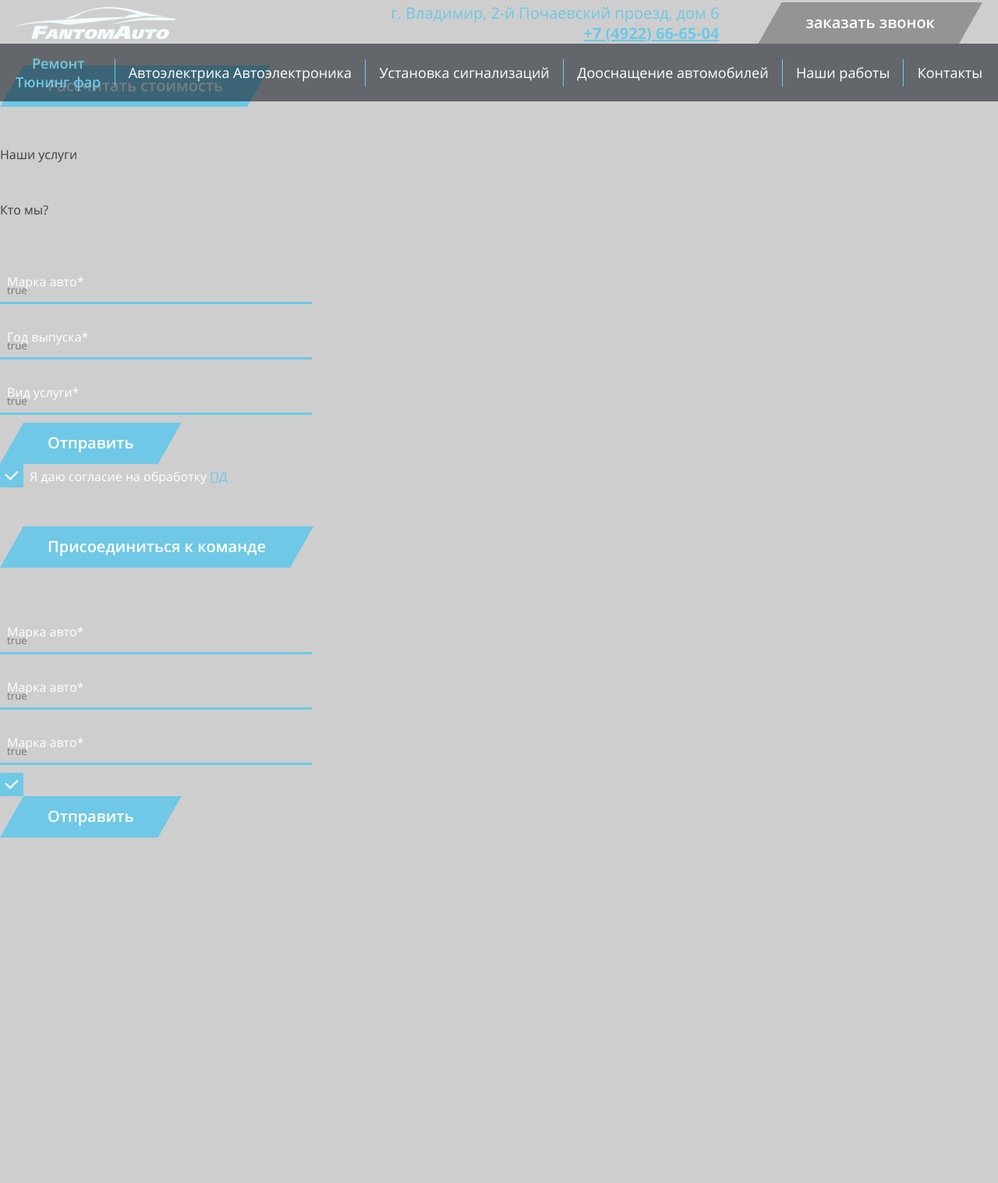
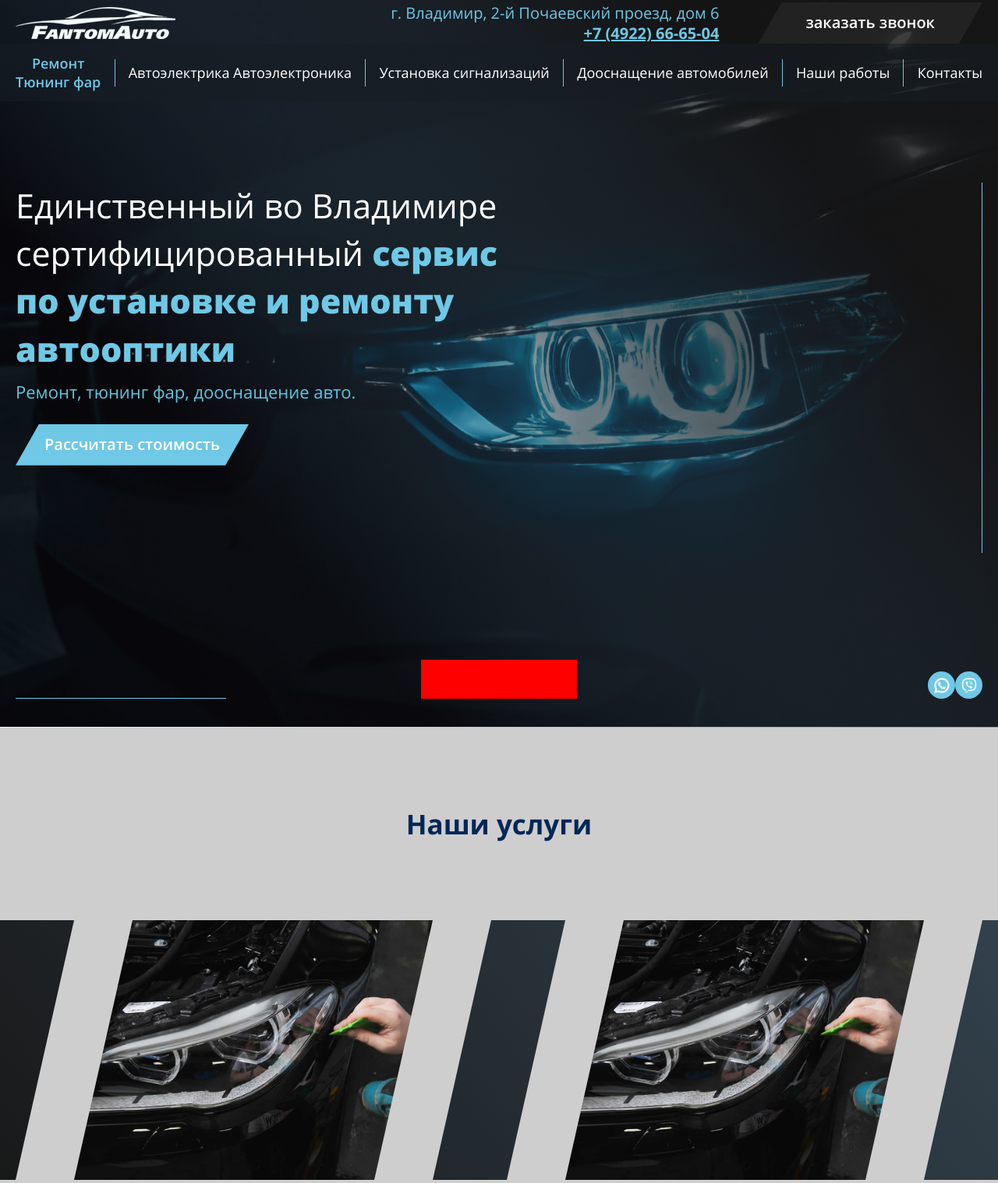
Before and after one commit to RamlooooJy/autoservice, a website built with webpack: page index.html in a window 1280 px wide. Shown: the part 16-1533 px from the top of the page at 78% size. Before the commit the page ends 1140 px from the top, so only its background shows below. Built offline with nearby package versions, Linux system fonts and the light colour scheme.

Commit message:
services include

```diff
--- a/index.html
+++ b/index.html
@@ -62,50 +62,54 @@
         <!--    BANNER SLIDER     -->
         <div class="slider">
             <div class="banner-item">
-                <div class="banner-item-title"></div>
-                <div class="banner-item-description"></div>
-                <div class="button-container banner-item-button">
+                <div class="banner-item-content">
+                    <h1 class="banner-item-content-title">
+                        Единственный во Владимире сертифицированный <span>сервис по установке и ремонту автооптики</span>
+                    </h1>
+                    <div class="banner-item-content-description">
+                        Ремонт, тюнинг фар, дооснащение авто.
+                    </div>
+                    <div class="button-container banner-item-content-button">
                         <button class="button">Рассчитать стоимость</button>
                     </div>
                 </div>
             </div>
+        </div>
         <!--    END OF BANNER SLIDER     -->
-
-        <div class="banner-nav">
+        <div class="banner-utils">
+            <div class="banner-utils-nav">
                 <!-- кнопки слайдера-->
             </div>
             <!--    LINKS     -->
-        <div class="banner-links">
-            <div class="banner-links-item"></div>
+            <div class="banner-utils-links">
+                <div class="social-link social-link-whats banner-utils-links-item"></div>
+                <div class="social-link social-link-viber banner-utils-links-item"></div>
             </div>
             <!--    END OF LINKS     -->
         </div>
 
+    </div>
+
     <!--    БЛОК УСЛУГ     -->
     <div class="section services">
-        <div class="section-title">Наши услуги</div>
+        <h2 class="section-title">Наши услуги</h2>
         <div class="services-block">
-            <div class="services-block-items">
-                <div class="services-block-items-item">
-                    <div class="services-block-items-item-photo"></div>
-                    <div class="services-block-items-item-title"></div>
-                    <div class="services-block-items-item-mini"></div>
+            <div class="services-block">
+                <div class="services-block-row">
+                    <div class="services-block-row-container">
+                        <div class="services-block-row-container-item">
+                            <div class="services-block-row-container-item-photo"></div>
+                            <div class="services-block-row-container-item-title"></div>
+                            <div class="services-block-row-container-item-mini"></div>
                         </div>
-                <div class="services-block-items-item">
-                    <div class="services-block-items-item-photo"></div>
-                    <div class="services-block-items-item-title"></div>
-                    <div class="services-block-items-item-mini"></div>
+                        <div class="services-block-row-container-item">
+                            <div class="services-block-row-container-item-photo"></div>
+                            <div class="services-block-row-container-item-title"></div>
+                            <div class="services-block-row-container-item-mini"></div>
                         </div>
-                <div class="services-block-items-item">
-                    <div class="services-block-items-item-photo"></div>
-                    <div class="services-block-items-item-title"></div>
-                    <div class="services-block-items-item-mini"></div>
                     </div>
-                <div class="services-block-items-item">
-                    <div class="services-block-items-item-photo"></div>
-                    <div class="services-block-items-item-title"></div>
-                    <div class="services-block-items-item-mini"></div>
                 </div>
+
             </div>
         </div>
     </div>
@@ -129,7 +133,7 @@
 
     <!--    БЛОК ПРЕИМУЩЕСТВА     -->
     <div class="section advantages">
-        <div class="section-title"></div>
+        <h2 class="section-title"></h2>
         <div class="advantages-container">
             <div class="advantages-container-row">
                 <div class="advantages-container-row-item">
@@ -219,7 +223,7 @@
     <!--    БЛОК ФОРМА     -->
 
     <div class="section people">
-        <div class="section-title"></div>
+        <h2 class="section-title"></h2>
         <div class="people-container">
             <div class="people-container-card">
                 <div class="people-container-card-image"></div>
@@ -243,7 +247,7 @@
     </div>
 
     <div class="section works">
-        <div class="section-title"></div>
+        <h2 class="section-title"></h2>
 
         <div class="works-container">
             <div class="works-container-navigation">
--- a/src/less/mainStyles.less
+++ b/src/less/mainStyles.less
@@ -15,7 +15,9 @@
 @Black10: rgba(11, 15, 16, 0.9);
 @footer: #2D4247;
 
-@gradient1: linear-gradient(228.74deg, #181818 -3.16%, rgba(108, 187, 244, 0) 101.82%), #242424;
+@space-around-block: 200px;
+
+@gradient1: linear-gradient(51.27deg, #181818 -2.95%, rgba(108, 187, 244, .2) 102.82%), #242424;
 @gradient2: linear-gradient(247.03deg, #181818 -5.42%, rgba(108, 187, 244, 0) 99.3%);
 
 .mobile () {
@@ -58,6 +60,13 @@
   max-width: @container;
 }
 
+
+.bgCover() {
+  background-repeat: no-repeat;
+  background-size: cover;
+  background-position: center;
+}
+
 .burger {
   @burger-size: 15px;
   cursor: pointer;
@@ -67,6 +76,7 @@
   height: 9px;
   transition: 300ms ease;
   padding: 5px;
+
   &-item {
     transition: 300ms ease;
     position: absolute;
@@ -75,20 +85,25 @@
     height: 1px;
     background: @blue;
   }
+
   &-item:first-child {
     top: 5px;
   }
+
   &-item:last-child {
     top: calc(100% - 4px);
   }
+
   &_active {
     .burger-item:nth-child(2) {
       opacity: 0;
     }
+
     .burger-item:first-child {
       transform: rotate(45deg);
       top: 50%;
     }
+
     .burger-item:last-child {
       transform: rotate(-45deg);
       top: 50%
@@ -108,7 +123,7 @@ a {
   color: #fff;
   font-weight: 600;
   font-size: 20px;
-  padding: 12px 61px 18px;
+  padding: 12px 37px 18px;
   clip-path: polygon(30px 0%, 100% 0%, calc(100% - 30px) 100%, 0% 100%);
   border: none;
   cursor: pointer;
@@ -121,6 +136,7 @@ a {
   &-light {
     background: rgba(58, 57, 57, 0.38);
     overflow: hidden;
+
     &:hover {
       background: rgba(58, 57, 57, 0.58);
     }
@@ -252,8 +268,56 @@ a {
   }
 }
 
+.social-link {
+  width: 35px;
+  height: 35px;
+  background-color: @blue;
+  border-radius: 50%;
+  background-size: 20px;
+  background-repeat: no-repeat;
+  background-position: center;
+
+  &-whats {
+    background-image: url("../assets/img/whts.png");
+  }
+
+  &-viber {
+    background-image: url("../assets/img/viber.png");
+  }
+}
+
+// blocks
+.flex() {
+  display: flex;
+}
+
+.flex-col() {
+  .flex();
+  flex-direction: column;
+}
+
+.flex-between() {
+  .flex();
+  justify-content: space-between;
+}
+
+.flex-between-align() {
+  .flex-between();
+  align-items: center;
+}
+
+.banner {
+  margin-bottom: calc(@space-around-block / 2);
+}
 .section {
-  margin: 50px 0;
+  margin-bottom: @space-around-block;
+  &-title {
+    font-weight: 700;
+    font-size: 35px;
+    color: @fontColor;
+    text-align: center;
+    margin-bottom: 100px;
+  }
 }
 
 
--- a/src/less/style.less
+++ b/src/less/style.less
@@ -7,33 +7,11 @@
 @headerMobile: 40px;
 @headerHeight: 70px;
 
+
 .default();
 
-@bannerBackground: linear-gradient(247.03deg,
-  rgba(24, 24, 24, 0.6) -5.42%,
-rgba(108, 187, 244, 0) 99.3%),
-url(../assets/farras-naufal-cMj0ynTWlvc-unsplash.jpg);
-
-
-// blocks
-.flex() {
-  display: flex;
-}
-
-.flex-col() {
-  .flex();
-  flex-direction: column;
-}
-
-.flex-between() {
-  .flex();
-  justify-content: space-between;
-}
-
-.flex-between-align() {
-  .flex-between();
-  align-items: center;
-}
+@bannerGradient: linear-gradient(247.03deg, rgba(24, 24, 24, 0.6) -5.42%, rgba(108, 187, 244, 0) 99.3%);
+@bannerBg1: url(../assets/img/Bg.jpg) no-repeat center center/cover;
 
 header {
   @padding-top: 21px;
@@ -88,6 +66,7 @@ header {
     .button {
       @corner: 30px;
       clip-path: polygon(@corner 0%, 100% 0%, calc(100% - @corner) 100%, 0% 100%);
+      padding: 12px 61px 18px;
       //font-size: 4px;
       //padding: 5px 15px;
     }
@@ -200,10 +179,140 @@ header {
 }
 
 main {
-  * {
+  .banner {
+    position: relative;
+
+    &-item {
+      @paddingTop: 150px;
+      @paddingContentTop: 100px;
+      @SlideHeight: 949px - @paddingTop;
+      background: @bannerGradient, @bannerBg1;
+      height: @SlideHeight;
+      min-height: @SlideHeight;
+      padding-top: @paddingTop;
+
+      &-content {
+        overflow: hidden;
+        position: relative;
+        @sizeVert: 475px;
+        @sizeHor: 270px;
+
+        &:before {
+          content: '';
+          position: absolute;
+          background: @blue;
+          bottom: 37px;
+          left: @padding-inside;
+          height: 1px;
+          width: @sizeHor;
+        }
+
+        &:after {
+          content: '';
+          position: absolute;
+          background: @blue;
+          right: @padding-inside;
+          top: @paddingContentTop;
+          width: 1px;
+          height: @sizeVert;
+        }
+
+        .container();
+        padding-left: @padding-inside;
+        padding-top: @paddingContentTop;
+        height: calc(100% - @paddingContentTop);
+
+        &-title {
+          line-height: 1.4em;
+          max-width: 660px;
+          font-size: 43px;
+          font-weight: 500;
+          color: #fff;
+
+          span {
+            font-weight: 900;
+            color: @blue;
+          }
+        }
+
+        &-description {
+          color: #60C6E1;
+          font-size: 22px;
+          font-weight: 400;
+          padding: 10px 0 27px;
+          max-width: 660px;
+        }
+      }
+    }
+
+    &-utils {
+      position: absolute;
+      bottom: 37px;
+      width: 100%;
+
+      &-nav {
+        width: 200px;
+        height: 50px;
+        background: red;
+        position: absolute;
+        bottom: 0;
+        right: calc(50%);
+        transform: translate(50%);
+      }
+
+      &-links {
+        right: calc(50% - @container / 2);
+        bottom: 0;
+        position: absolute;
+        display: flex;
+        @media screen and (max-width: @container + @padding-inside*2) {
+          right: @padding-inside;
+        }
+      }
+    }
   }
 
-  padding: 100px 0 0 0;
+  .services {
+    h2 {
+
+    }
+
+    &-block {
+
+      &-row {
+        @heightItems: 333px;
+        height: @heightItems;
+        &:first-child {
+          background: @gradient1;
+        }
+        &-container {
+          .container();
+          .flex-between();
+          &-item {
+            box-sizing: border-box;
+            @clip: 75px;
+            clip-path: polygon(@clip 0%, 100% 0%, calc(100% - @clip) 100%, 0% 100%);
+
+            &:first-child {
+              margin-right: 20px;
+            }
+            padding: 0 75px;
+            width: 670px;
+            height: @heightItems;
+            background-color: #cecece;
+            overflow: hidden;
+            &-photo {
+              clip-path: polygon(@clip 0%, 100% 0%, calc(100% - @clip) 100%, 0% 100%);
+              background-image: url("../assets/img/services1.jpg");
+              .bgCover();
+              width: 100%;
+              height: 100%;
+            }
+          }
+        }
+      }
+    }
+  }
 }
 
 // pc
```
Also changed, not shown: src/assets/img/Bg.jpg (added), src/assets/img/banner1.jpg (added), src/assets/img/services1.jpg (added), src/assets/img/viber.png (renamed from src/assets/img/Group.png). Lines whose indentation alone changed are shown as unchanged.
